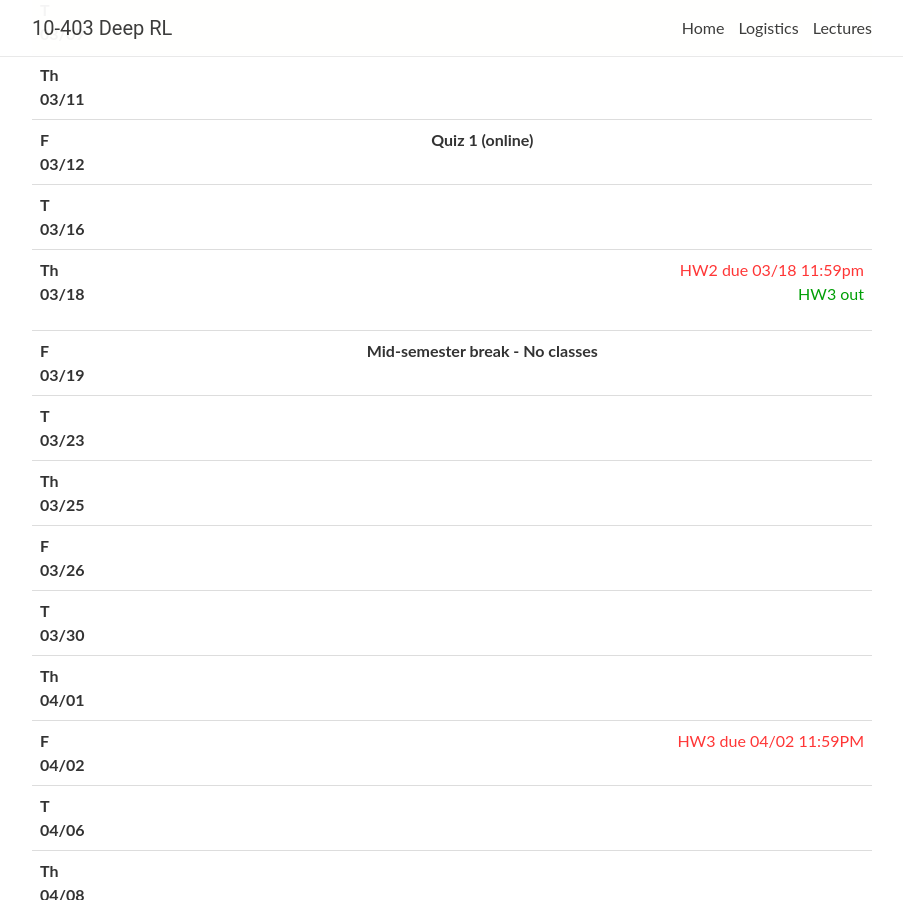
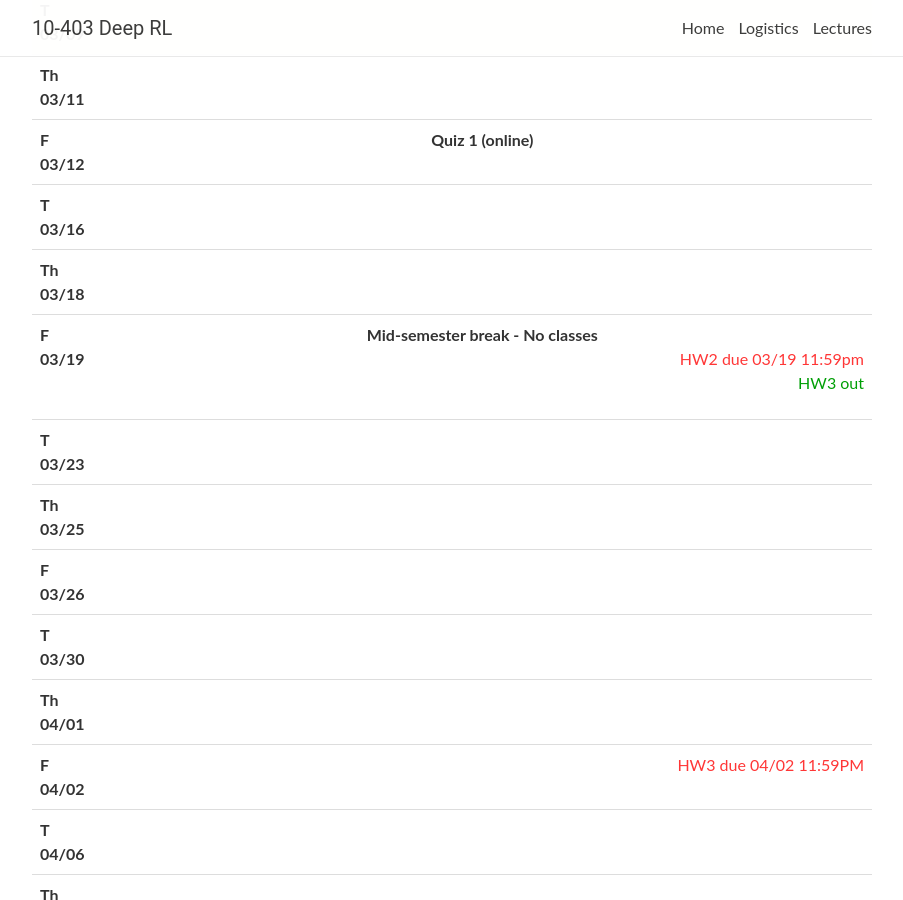
Before and after one commit to cmudeeprl/403_website, a Jekyll site: the page built from _pages/lectures.md, in a window 1280 px wide and 900 px high, scrolled down 1199 px. Shown: the whole window, without its empty margins (188-1091 px from the left). Built offline with Jekyll 4.4.1, drawn with Linux system fonts in a browser that asks for light colours; nearby versions of some CDN libraries; comment, search, counter and statistics services are not loaded.

Commit message:
fix: update hw2 ddl

```diff
--- a/_data/lectures.yml
+++ b/_data/lectures.yml
@@ -329,13 +329,13 @@
     - <a href="http://incompleteideas.net/book/RLbook2018.pdf" target="_blank">S & B Textbook</a>, Ch13
     - <a href="http://karpathy.github.io/2016/05/31/rl/" target="blank">Deep Reinforcement Learning<span>:</span> Pong from Pixels </a> (blogpost)
     - Mnih et al. <a href="https://arxiv.org/abs/1602.01783" target="_blank">Asynchronous Methods for Deep Reinforcement Learning</a>
-  logistics: <span class="deadline">HW2 due 03/18 11:59pm </span> <br><span class="event"> HW3 out</span>
+  logistics:
 
 - date: F 03/19
   lecturer:
   title: >
     <strong> Mid-semester break - No classes </strong>
-  logistics:
+  logistics: <span class="deadline">HW2 due 03/19 11:59pm </span> <br><span class="event"> HW3 out</span>
 
 - date: T 03/23
   lecturer:
```
